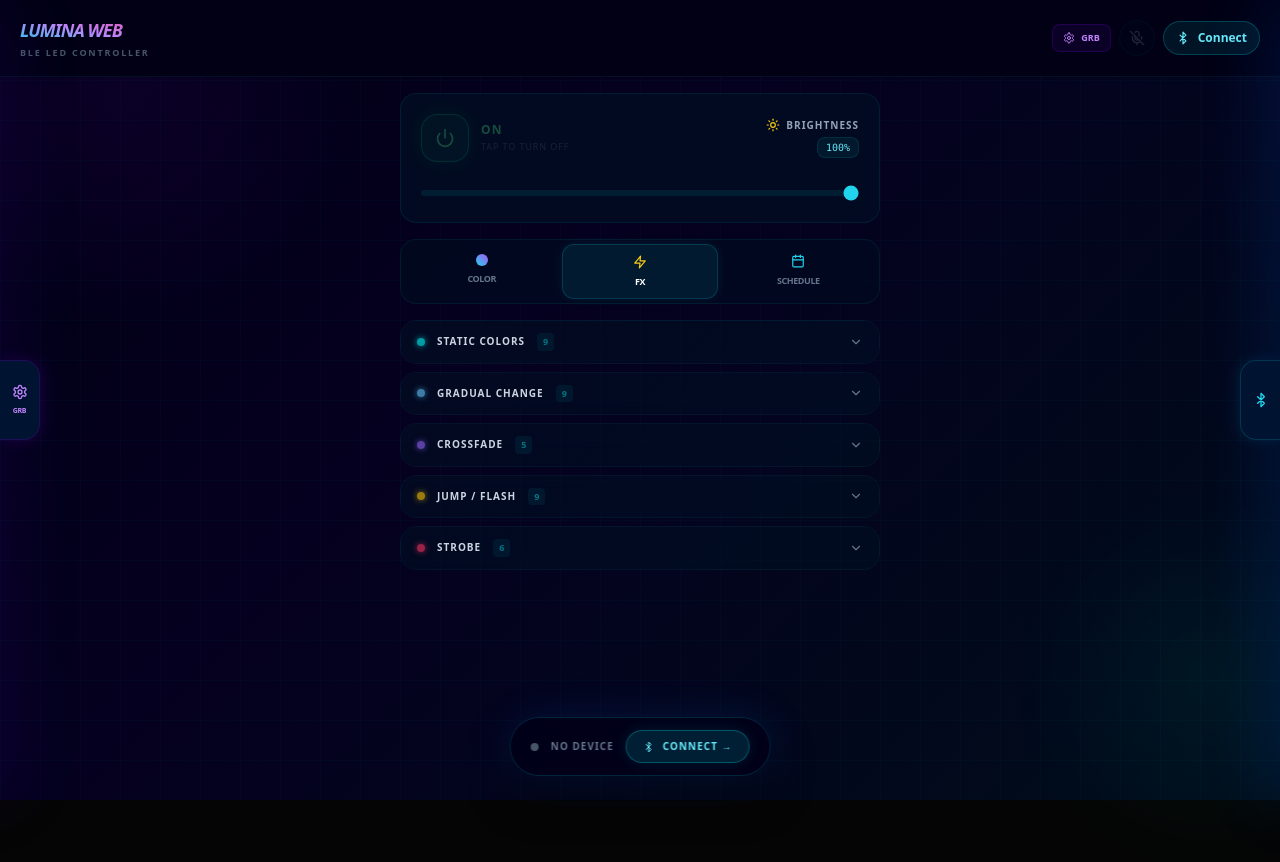
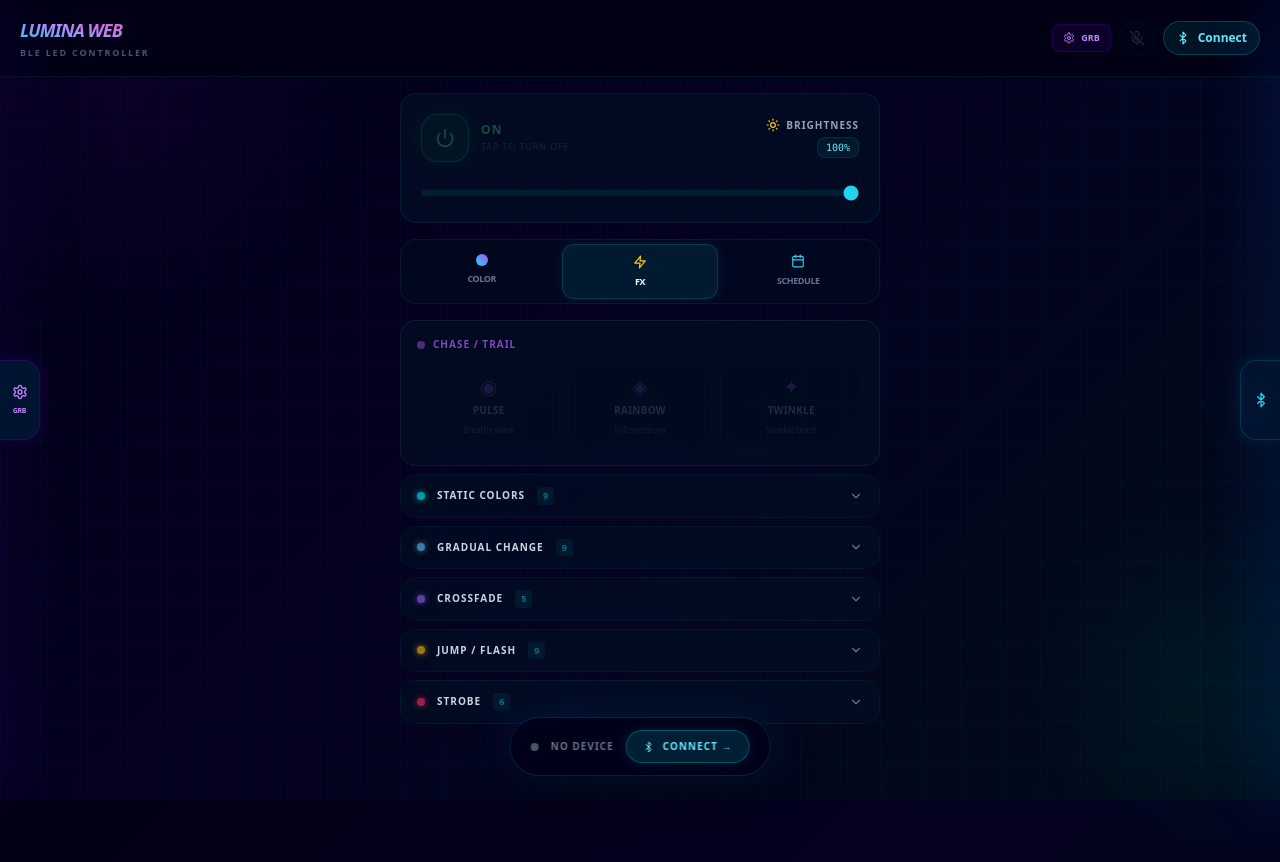
Before and after one commit to isavictor899/lotus-lantern, a React (Vite) app: page / in a window 1280 px wide. Both pictures are taken after a click on the button "FX". Shown: the top 862 px of the page. Before the commit the page ends 800 px from the top, so only its background shows below. Built offline with nearby package versions, Linux system fonts and the light colour scheme.

Commit message:
Implement chase mode and speed controls
Added chase mode and speed settings for visual effects.

```diff
--- a/App.jsx
+++ b/App.jsx
@@ -375,6 +375,10 @@ export default function App() {
   // Protocol detected from connected service ('0x56' | '7e' | 'auto')
   const [protocol, setProtocol]         = useState('auto');
 
+  // Chase / trail effect
+  const [chaseMode, setChaseMode]       = useState(null); // null | 'pulse' | 'rainbow' | 'twinkle'
+  const [chaseSpeed, setChaseSpeed]     = useState(3);    // 1–5
+
   // Scheduler
   const [schedules, setSchedules]       = useState([]);
   const [schedInput, setSchedInput]     = useState({ onTime:'18:00', offTime:'23:00', days:[1,2,3,4,5] });
@@ -395,7 +399,11 @@ export default function App() {
   const customCharRef  = useRef(null);
   const diagServerRef  = useRef(null);
   const protocolRef    = useRef('auto');
-  const isPoweredOnRef = useRef(true);   // avoids stale closure in togglePower
+  const isPoweredOnRef = useRef(true);
+  const chaseTimerRef  = useRef(null);
+  const chasePhaseRef  = useRef(0);
+  const chaseModeRef   = useRef(null);
+  const chaseSpeedRef  = useRef(3);
 
   useEffect(() => { charRef.current = characteristic; },       [characteristic]);
   useEffect(() => { brightnessRef.current = brightness; },     [brightness]);
@@ -403,6 +411,8 @@ export default function App() {
   useEffect(() => { pinSeqRef.current = pinSeq; },             [pinSeq]);
   useEffect(() => { protocolRef.current = protocol; },         [protocol]);
   useEffect(() => { isPoweredOnRef.current = isPoweredOn; },   [isPoweredOn]);
+  useEffect(() => { chaseModeRef.current  = chaseMode;  }, [chaseMode]);
+  useEffect(() => { chaseSpeedRef.current = chaseSpeed; }, [chaseSpeed]);
 
   // ── BLE ──────────────────────────────────────────────────────────────────
 
@@ -731,6 +741,7 @@ export default function App() {
   // ── FX mode select ───────────────────────────────────────────────────────
 
   const handleModeSelect = (m) => {
+    stopChase();
     setActiveDynamic(m.id);
     if (m.staticColor) {
       setColor(m.staticColor);
@@ -783,6 +794,94 @@ export default function App() {
     if (micStreamRef.current) micStreamRef.current.getTracks().forEach(t => t.stop());
     analyserRef.current = null; audioCtxRef.current = null;
   };
+
+  // ── Chase / Trail (software-driven) ──────────────────────────────────────
+
+  // HSV → RGB  (h: 0–360, s/v: 0–1)
+  const hsvToRgb = (h, s, v) => {
+    const c = v * s, x = c * (1 - Math.abs((h / 60) % 2 - 1)), m = v - c;
+    let r=0,g=0,b=0;
+    if      (h < 60)  { r=c; g=x; }
+    else if (h < 120) { r=x; g=c; }
+    else if (h < 180) { g=c; b=x; }
+    else if (h < 240) { g=x; b=c; }
+    else if (h < 300) { r=x; b=c; }
+    else              { r=c; b=x; }
+    return { r:Math.round((r+m)*255), g:Math.round((g+m)*255), b:Math.round((b+m)*255) };
+  };
+
+  const stopChase = useCallback(() => {
+    if (chaseTimerRef.current) { clearInterval(chaseTimerRef.current); chaseTimerRef.current = null; }
+    chaseModeRef.current = null;
+    setChaseMode(null);
+  }, []);
+
+  const startChase = useCallback((mode) => {
+    // Stop any existing chase / mic / fx
+    stopChase();
+    stopMic();
+    setActiveDynamic(null);
+
+    chaseModeRef.current = mode;
+    setChaseMode(mode);
+    chasePhaseRef.current = 0;
+
+    // Tick every 80 ms — fast enough for smooth animation, safe for BLE
+    const TICK = 80;
+    const TWO_PI = Math.PI * 2;
+
+    chaseTimerRef.current = setInterval(() => {
+      if (!charRef.current) return;
+      const phase = chasePhaseRef.current;
+      const m = chaseModeRef.current;
+      const bri = brightnessRef.current;
+
+      if (m === 'pulse') {
+        const inc = 0.08 + chaseSpeedRef.current * 0.07;  // 0.15–0.43 rad/tick
+        const k = (Math.sin(phase) + 1) / 2;
+        const { r, g, b } = colorRef.current;
+        if (protocolRef.current === '7e') {
+          writeRaw(build7E_brightness(Math.round(k * bri)));
+          writeRaw(build7E(r, g, b, null));
+        } else {
+          const f = (k * bri) / 100;
+          const remap = PIN_SEQUENCES[pinSeqRef.current] || PIN_SEQUENCES.RGB;
+          const [p1,p2,p3] = remap(Math.round(r*f), Math.round(g*f), Math.round(b*f));
+          writeRaw(build0x56(p1, p2, p3, 0x00));
+        }
+        chasePhaseRef.current = (phase + inc) % TWO_PI;
+
+      } else if (m === 'rainbow') {
+        const inc = 0.03 + chaseSpeedRef.current * 0.04;  // 0.07–0.23 rad/tick
+        const hue = (phase / TWO_PI) * 360;
+        const { r, g, b } = hsvToRgb(hue, 1, bri / 100);
+        if (protocolRef.current === '7e') {
+          writeRaw(build7E(r, g, b, null));
+        } else {
+          writeRaw(build0x56(r, g, b, 0x00));
+        }
+        chasePhaseRef.current = (phase + inc) % TWO_PI;
+
+      } else if (m === 'twinkle') {
+        const inc = 0.15 + chaseSpeedRef.current * 0.1;
+        const spike = Math.random() > 0.4 ? Math.random() : (Math.sin(phase) + 1) / 4;
+        const { r, g, b } = colorRef.current;
+        if (protocolRef.current === '7e') {
+          writeRaw(build7E_brightness(Math.round(spike * bri)));
+          writeRaw(build7E(r, g, b, null));
+        } else {
+          const f = (spike * bri) / 100;
+          const remap = PIN_SEQUENCES[pinSeqRef.current] || PIN_SEQUENCES.RGB;
+          const [p1,p2,p3] = remap(Math.round(r*f), Math.round(g*f), Math.round(b*f));
+          writeRaw(build0x56(p1, p2, p3, 0x00));
+        }
+        chasePhaseRef.current = (phase + inc) % TWO_PI;
+      }
+    }, TICK);
+  }, [stopChase, writeRaw]);
+
+  // Stop chase when disconnected
+  useEffect(() => { if (!isConnected) stopChase(); }, [isConnected, stopChase]);
 
   // ── Scheduler ────────────────────────────────────────────────────────────
 
@@ -1349,8 +1448,83 @@ export default function App() {
         {/* ── FX tab ── */}
         {activeTab === 'fx' && (
           <div className="space-y-2">
+
+            {/* ── Software Chase Effects ── */}
+            <NeonCard className="p-4 space-y-3"
+              style={{ border: chaseMode ? '1px solid rgba(180,100,255,0.35)' : '1px solid rgba(180,100,255,0.12)',
+                background: chaseMode ? 'rgba(30,0,50,0.7)' : 'rgba(0,15,35,0.7)' }}>
+              <div className="flex items-center justify-between">
+                <div className="flex items-center gap-2">
+                  <div className="w-2 h-2 rounded-full"
+                    style={{ background: chaseMode ? '#d946ef' : 'rgba(180,100,255,0.4)',
+                      boxShadow: chaseMode ? '0 0 8px #d946ef' : 'none',
+                      animation: chaseMode ? 'pulse 1s infinite' : 'none' }}/>
+                  <span className="text-[10px] font-black uppercase tracking-widest"
+                    style={{ color: chaseMode ? '#e879f9' : 'rgba(180,100,255,0.7)' }}>
+                    Chase / Trail
+                  </span>
+                  {chaseMode && (
+                    <span className="text-[8px] font-black uppercase px-1.5 py-0.5 rounded"
+                      style={{ background:'rgba(217,70,239,0.15)', border:'1px solid rgba(217,70,239,0.3)', color:'#e879f9' }}>
+                      Active
+                    </span>
+                  )}
+                </div>
+                {chaseMode && (
+                  <button onClick={stopChase}
+                    className="text-[9px] font-black uppercase tracking-widest transition-colors"
+                    style={{ color:'rgba(248,113,113,0.8)' }}>Stop</button>
+                )}
+              </div>
+
+              <div className="grid grid-cols-3 gap-2">
+                {[
+                  { id:'pulse',   label:'Pulse',   desc:'Breathe wave',   icon:'◉',  color:'rgba(0,200,255,0.8)'   },
+                  { id:'rainbow', label:'Rainbow',  desc:'Full spectrum',  icon:'◈',  color:'rgba(255,150,0,0.8)'   },
+                  { id:'twinkle', label:'Twinkle',  desc:'Sparkle burst',  icon:'✦',  color:'rgba(220,100,255,0.8)' },
+                ].map(e => (
+                  <button key={e.id}
+                    onClick={() => chaseMode === e.id ? stopChase() : startChase(e.id)}
+                    disabled={!isConnected}
+                    className="flex flex-col items-center gap-1.5 py-3 px-2 rounded-2xl transition-all active:scale-95 disabled:opacity-30"
+                    style={chaseMode === e.id
+                      ? { background:`rgba(${e.id==='pulse'?'0,200,255':e.id==='rainbow'?'255,150,0':'220,100,255'},0.12)`,
+                          border:`1px solid ${e.color}`,
+                          boxShadow:`0 0 16px ${e.color.replace('0.8','0.2')}` }
+                      : { background:'rgba(0,10,25,0.6)', border:'1px solid rgba(180,100,255,0.1)' }}>
+                    <span className="text-xl leading-none" style={{ color: chaseMode === e.id ? e.color : 'rgba(180,100,255,0.5)' }}>
+                      {e.icon}
+                    </span>
+                    <span className="text-[10px] font-black uppercase tracking-wide"
+                      style={{ color: chaseMode === e.id ? e.color : '#64748b' }}>
+                      {e.label}
+                    </span>
+                    <span className="text-[8px]" style={{ color:'rgba(100,116,139,0.6)' }}>
+                      {e.desc}
+                    </span>
+                  </button>
+                ))}
+              </div>
+
+              {/* Speed slider — only shown when chase is active */}
+              {chaseMode && (
+                <div className="space-y-1.5 pt-1 border-t" style={{ borderColor:'rgba(180,100,255,0.1)' }}>
+                  <div className="flex justify-between items-center">
+                    <span className="text-[9px] font-black uppercase tracking-widest" style={{ color:'rgba(180,100,255,0.6)' }}>Speed</span>
+                    <span className="text-[9px] font-mono" style={{ color:'rgba(180,100,255,0.5)' }}>
+                      {['','Slow','','Medium','','Fast'][chaseSpeed] || chaseSpeed}
+                    </span>
+                  </div>
+                  <input type="range" min="1" max="5" value={chaseSpeed}
+                    onChange={e => setChaseSpeed(parseInt(e.target.value))}
+                    className="w-full h-1.5 rounded-lg appearance-none cursor-pointer"
+                    style={{ accentColor:'#d946ef', background:'rgba(180,100,255,0.08)' }}/>
+                </div>
+              )}
+            </NeonCard>
+
             {/* Active mode indicator */}
-            {activeDynamic && (
+            {activeDynamic && !chaseMode && (
               <div className="flex items-center gap-3 px-4 py-3 rounded-2xl"
                 style={{ background:'rgba(0,255,255,0.05)', border:'1px solid rgba(0,255,255,0.15)' }}>
                 <div className="w-2 h-2 rounded-full bg-cyan-400 animate-pulse" style={{ boxShadow:'0 0 8px rgba(0,255,255,0.8)' }}/>
```
